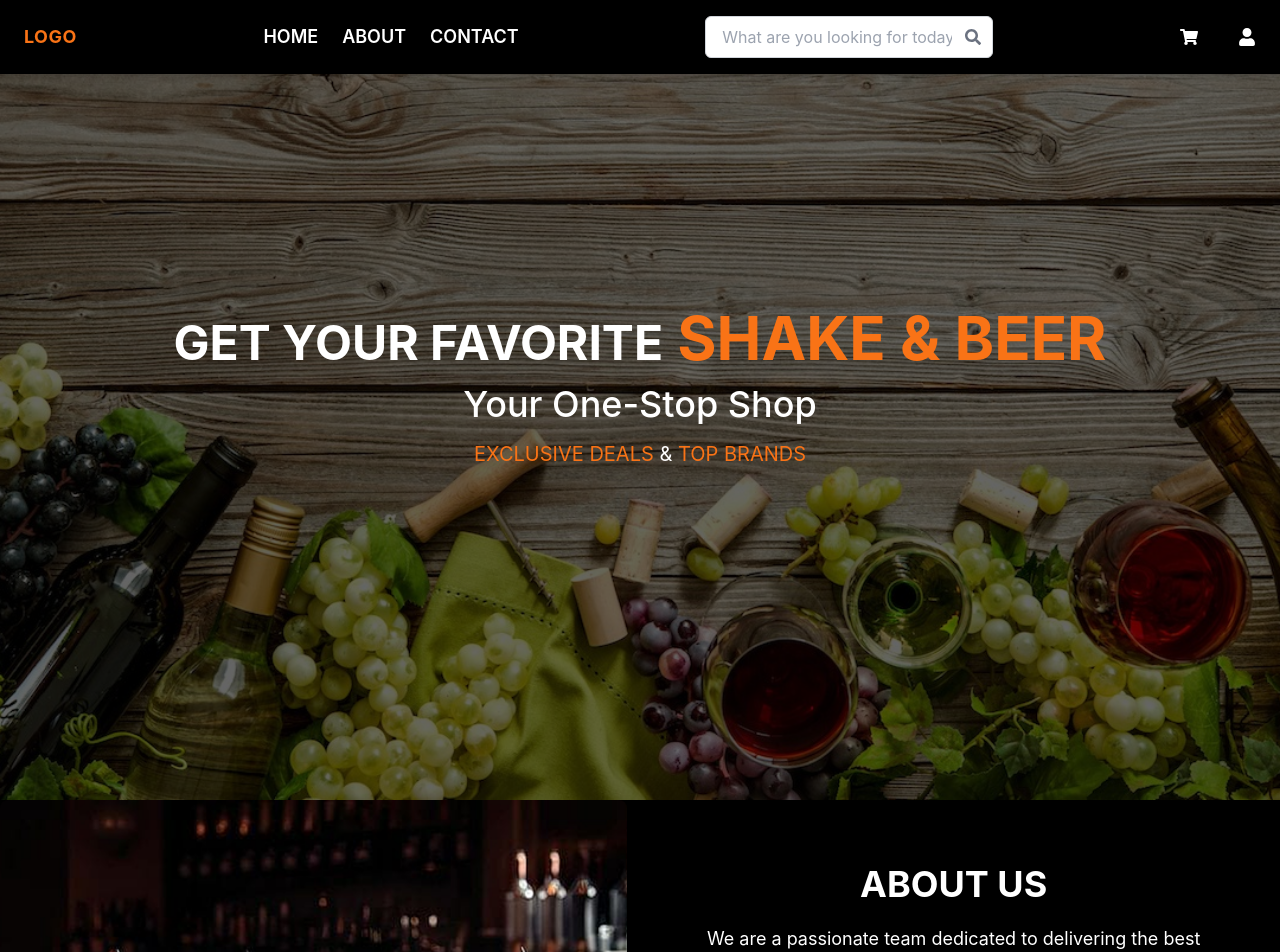
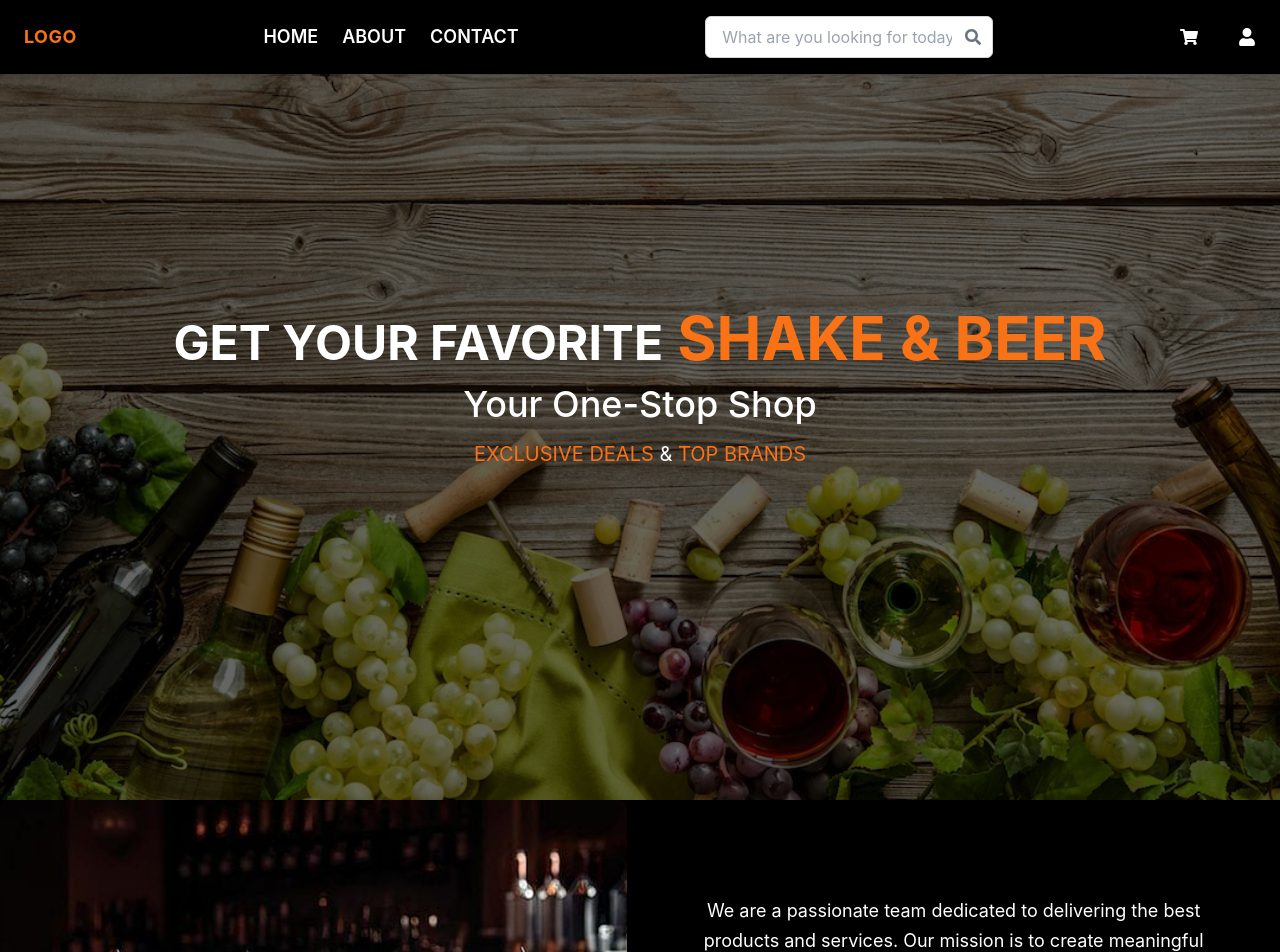
Before and after one commit to ZNilakshi/Capstone-Project, a React (Create React App) app in the folder frontend/: page / in a window 1280 px wide. Shown: the top 952 px of the page. Built offline with nearby package versions, Linux system fonts and the light colour scheme.

Commit message:
modified

```diff
--- a/frontend/src/components/about.jsx
+++ b/frontend/src/components/about.jsx
@@ -15,7 +15,7 @@ const About = () => {
 
 
       <div className="w-full  pr-6 mr-6 md:w-1/2 md:pl-12 mt-6 md:mt-0 text-center md:text-left">
-        <h2 className="text-3xl md:text-4xl font-bold text-white mb-4 text-center">ABOUT US</h2>
+        {/* <h2 className="text-3xl md:text-4xl font-bold text-white mb-4 text-center">ABOUT US</h2> */}
         <p className="text-white text-lg  p-1 leading-relaxed text-center">
           We are a passionate team dedicated to delivering the best products and services.
           Our mission is to create meaningful experiences for our customers through
```
